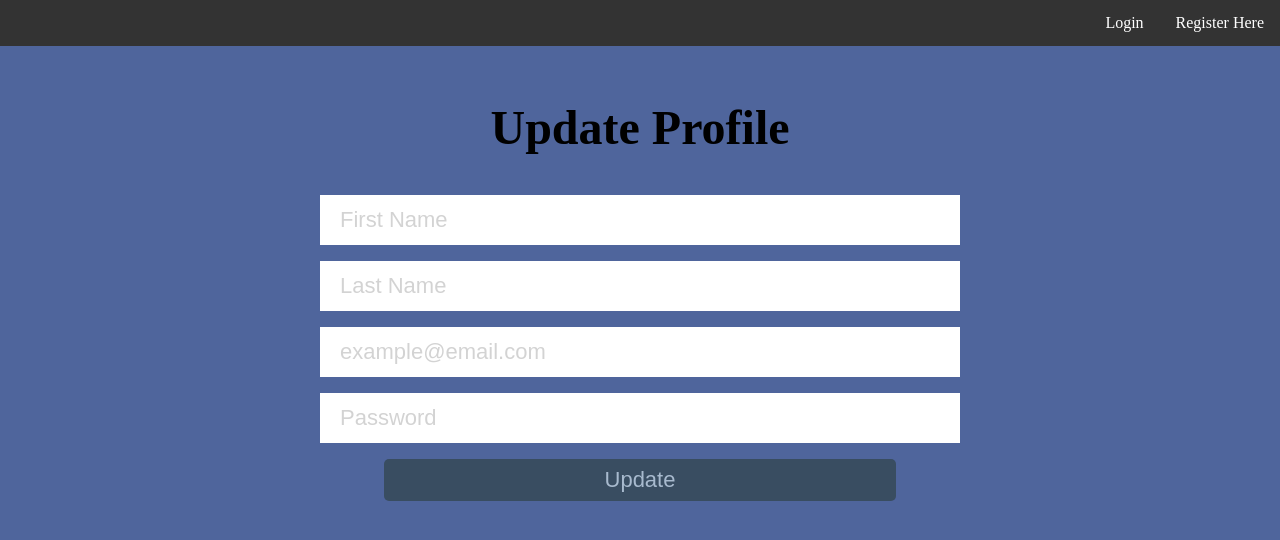
After one commit to DevinMDvorak/pickup, a Django app: template templates/webapp/updateprofile.html in a window 1280 px wide. The commit adds this page. Shown: the top 540 px of the page. Run offline with Django 3.2, Linux system fonts and the light colour scheme; the template is opened without the code that fills it: values that come from a table or form of the project are taken from there, others are empty; parts of the project's set-up code (start-up, migrations or seed data) failed here and were passed over; some libraries are stand-ins or nearby versions.

Commit message:
account setting
update profile

```diff
--- a/templates/base.html
+++ b/templates/base.html
@@ -53,9 +53,11 @@
             <li style="float:left"><a href="/webapp/">Home</a></li>
 			<li style="float:left"><a href="/webapp/messages/">Messages</a></li>
             <li style="float:left"><a href="/webapp/newgame/">Create Game</a></li>
+            <li style="float:right"><a href="/webapp/updateprofile/">Update Profile</a></li>
         {% else %}
             <li style="float:right"><a href="/webapp/register/">Register Here</a></li>
             <li style="float:right"><a href="/webapp/login/">Login</a></li>
+
         {% endif %}
         </ul>
 
--- /dev/null
+++ b/templates/webapp/updateprofile.html
@@ -0,0 +1,84 @@
+{% extends 'base.html' %}
+
+{% block title %} Profile{% endblock %}
+
+
+{% block head %}
+<style>
+.updateprofileformclass {
+    width: 50%;
+    padding: 12px 20px;
+    margin: 8px 25%;
+    box-sizing: border-box;
+    border: none;
+    outline: none;
+    margin-rigth: auto;
+    font-size: 22px;
+}
+
+.updateprofileformclass {
+    background-color: white;
+}
+
+::-webkit-input-placeholder {
+   color: lightgray;
+}
+
+
+.submitbutton {
+    margin: 8px 30%;
+    width: 40%;
+    background: #394D61;
+    border: none;
+    padding: 8px 10px 8px 10px;
+    border-radius: 5px;
+    color: #A8BACE;
+    font-size: 22px;
+}
+.submitbutton:hover{
+    background: #24384C;
+    color: white;
+}
+
+
+</style>
+{% endblock %}
+
+
+{% block body_block %}
+        <h1 style="text-align:center;font-size:300%;">Update Profile</h1>
+
+        <form id="updateprofile_form" method="post" action="/webapp/updateprofile/"
+                enctype="multipart/form-data">
+
+            <!-- {% csrf_token %}
+
+
+            Display each form. The as_p method wraps each element in a paragraph
+                 (<p>) element. This ensures each element appears on a new line,
+                 making everything look neater. -->
+            <!--{{ user_form.as_p }}-->
+
+
+            <input type="text" name="first_name" value="" class="updateprofileformclass" placeholder="First Name" />
+            <br />
+
+            <input type="text" name="last_name" value="" class="updateprofileformclass" placeholder="Last Name" />
+            <br />
+            <input type="email" name="email" value="" class="updateprofileformclass" placeholder="example@email.com" />
+            <br />
+            <input type="password" name="password" value="" class="updateprofileformclass" placeholder="Password" />
+            <br />
+
+
+
+
+
+            <!--This is something that can be done in account settings-->
+            <!--{{ profile_form.as_p }}-->
+
+            <!-- Provide a button to click to submit the form. -->
+            <input type="submit" class="submitbutton" name="submit" value="Update" />
+        </form>
+
+{% endblock %}
--- a/webapp/forms.py
+++ b/webapp/forms.py
@@ -32,3 +32,29 @@ class NewGameForm(forms.ModelForm):
     class Meta:
         model = Game
         fields = ('sport', 'date', 'time', 'description', 'latitude', 'longitude', 'address')
+
+#update
+class UpdateProfile(forms.ModelForm):
+
+    #form = UpdateProfile(request.POST, instance=request.user)
+    #if form.is_valid():
+    class Meta:
+        model = User
+        fields = ('first_name', 'last_name','email', 'username', 'password')
+
+    def clean_email(self):
+        username = self.cleaned_data.get('username')
+        email = self.cleaned_data.get('email')
+
+        if email and User.objects.filter(email=email).exclude(username=username).count():
+            raise forms.ValidationError('This email address is already in use. Please supply a different email address.')
+        return email
+
+    def save(self, commit=True):
+        user = super(RegistrationForm, self).save(commit=False)
+        user.email = self.cleaned_data['email']
+
+        if commit:
+            user.save()
+
+        return user
--- a/webapp/urls.py
+++ b/webapp/urls.py
@@ -8,4 +8,5 @@ urlpatterns = patterns('',
 						url(r'^logout/$', views.user_logout, name='logout'),
 						url(r'^messages/', include('postman.urls', namespace='postman', app_name='postman')),
                         url(r'^newgame/$', views.creategame, name='newgame'),
+						url(r'^updateprofile/$', views.updateprofile, name='update profile'),
 						)
```
Also changed, not shown: webapp/views.py (+17 -1 lines), db.sqlite3, 3 other files.
